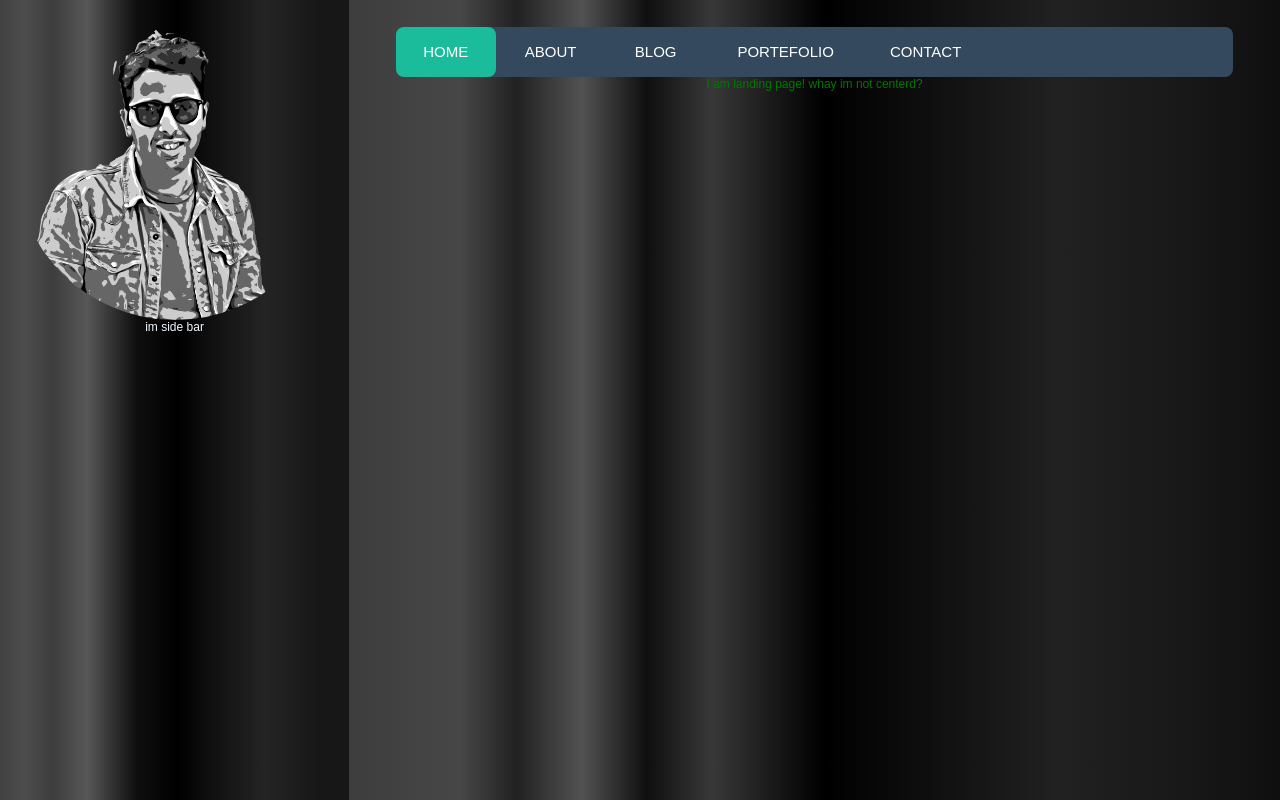
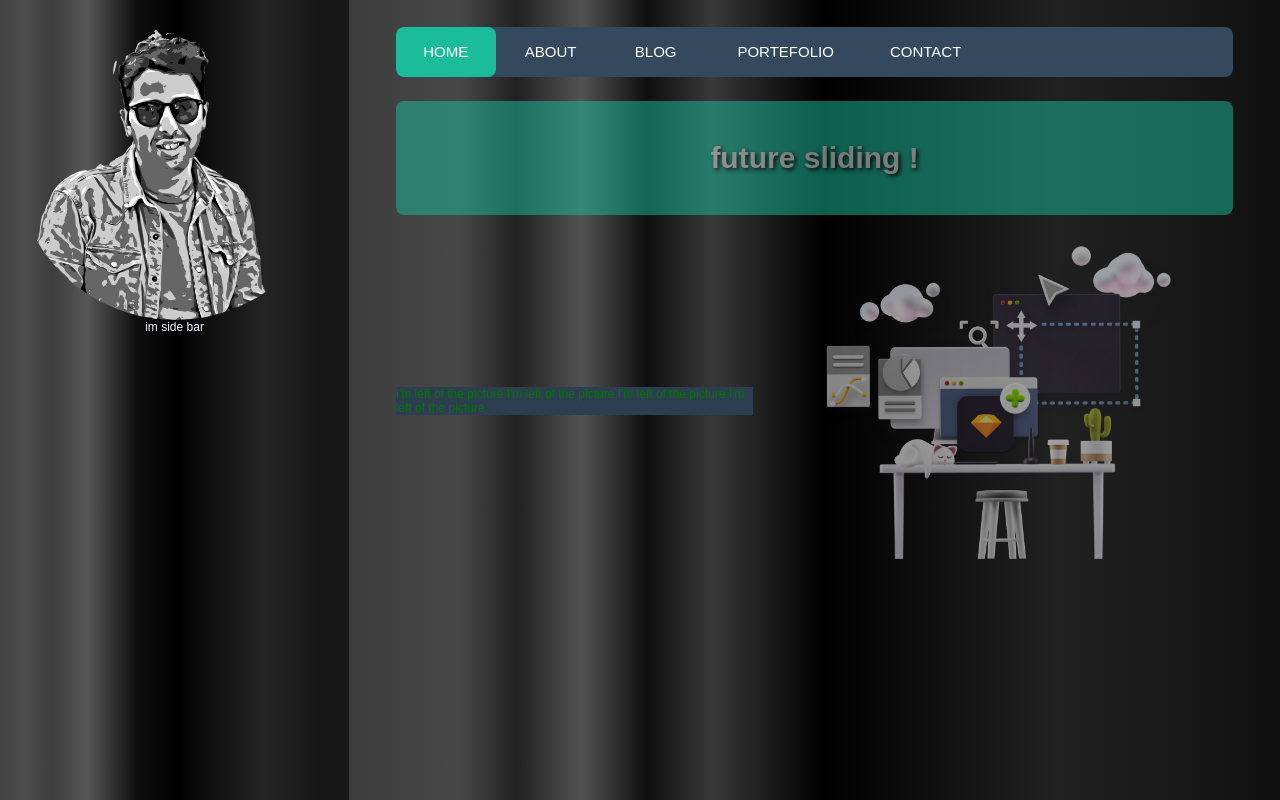
Before and after one commit to HasanVision/hasanvision.github.io, a plain HTML site: page index.html in a window 1280 px wide. Drawn offline with Linux system fonts and the light colour scheme.

Commit message:
navbar-silder-pictur layout is set

```diff
--- a/css/style.css
+++ b/css/style.css
@@ -138,14 +138,14 @@ nav .start-home,
 a:nth-child(1):hover~.animation {
     width: 100px;
     left: 0;
-    background-color: #1abc9c;
+    background-color: rgb(26, 188, 156);
 }
 
 nav .start-about,
 a:nth-child(2):hover~.animation {
     width: 110px;
     left: 100px;
-    background-color: #e74c3c;
+    background-color: #c5e73c;
 }
 
 nav .start-blog,
@@ -182,7 +182,7 @@ h1 {
     font-size: 30px;
     color: #ecf0f1;
     text-shadow: 2px 2px 4px #000000;
-    font-family: 'Cherry Swash', cursive;
+    /* font-family: 'Cherry Swash', cursive; */
 }
 
 p {
@@ -194,3 +194,45 @@ p {
     font-family: 'Cherry Swash', cursive;
     font-size: 16px;
 }
+
+
+.background-img {
+    opacity: 0.6;
+    width: 30rem;
+    height: 20rem;
+}
+
+
+
+
+.slider {
+    background: rgb(26, 188, 156);
+    width: 90%;
+    /* height: 30rem; */
+    margin: 1.5rem;
+    border-radius: 8px;
+    opacity: 0.5;
+}
+
+.homepage-display {
+    display: flex;
+    flex-direction: row;
+    align-items: center;
+    justify-content: space-between;
+    width: 90%;
+
+}
+
+.content-display {
+    width: 50%;
+    background: #2c3e50;
+}
+
+.content-display-image {
+    /* background: rgb(63, 75, 73);
+    opacity: 0.4;
+    border-radius: 200px 10px 10px 200px;
+    -moz-border-radius: 200px 10px 10px 200px;
+    -webkit-border-radius: 200px 10px 10px 200px;
+    border: 0px solid #000000; */
+}
--- a/index.html
+++ b/index.html
@@ -30,8 +30,19 @@
                     <div class="animation start-home"></div>
                 </nav>
             </div>
-
-            I am landing page! whay im not centerd?
+            <div class="slider">
+                <h1>
+                    future sliding !
+                </h1>
+            </div>
+            <div class="homepage-display">
+                <div class="content-display">
+                    I'm left of the picture I'm left of the picture I'm left of the picture I'm left of the picture
+                </div>
+                <div class="content-display-image">
+                    <img class="background-img" src="assets/backgroun.png" />
+                </div>
+            </div>
         </div>
     </div>
 </body>
```
Also changed, not shown: assets/backgroun.png (added).
